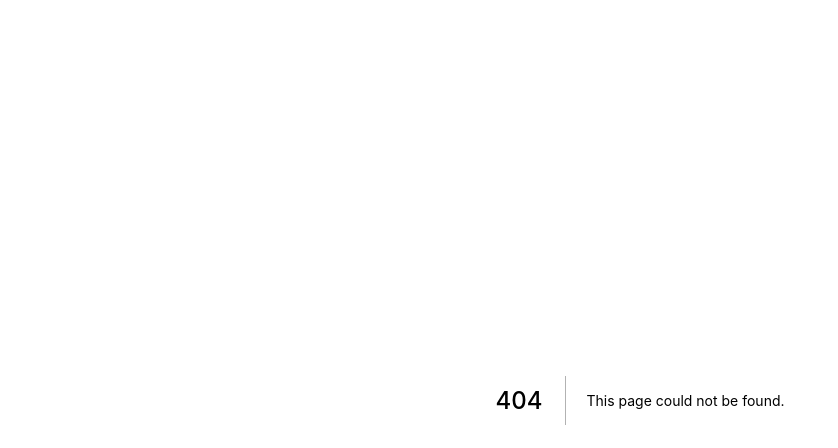
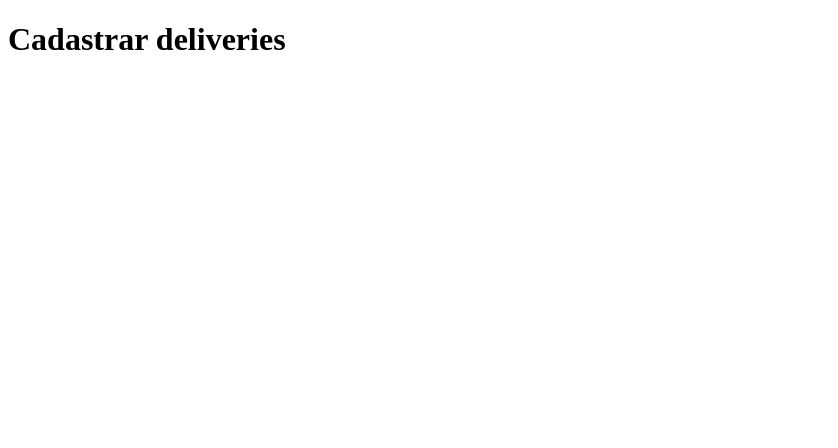
Before and after one commit to thalesmacena/Fastfeet, a Next.js app in the folder web/: page /dashboard/deliveries/cadastrar in a window 1280 px wide. Before the commit this address had no page. Shown: the top 448 px of the page, without its empty margins (0-838 px from the left). Built offline with nearby package versions, Linux system fonts and the light colour scheme.

Commit message:
Create deliveryCadastrar component

```diff
--- /dev/null
+++ b/web/src/pages/dashboard/deliveries/cadastrar.tsx
@@ -0,0 +1,5 @@
+const CadastrarDeliveries = () => {
+  return <h1>Cadastrar deliveries</h1>;
+};
+
+export default CadastrarDeliveries;
```
